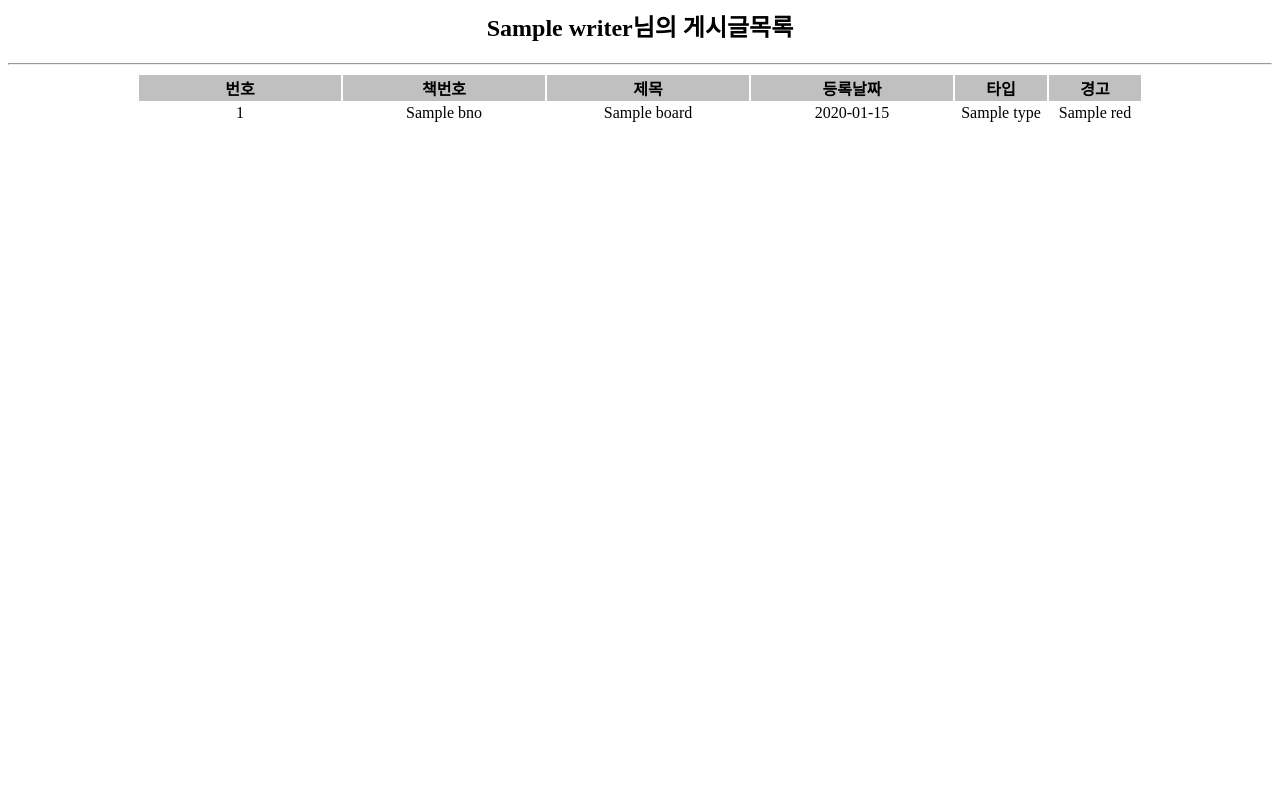
After one commit to KIMHYOJUNGG/playGround, a Java web app: template spring_Project/WebContent/WEB-INF/view/admin/admin_member_board.jsp in a window 1280 px wide. The commit adds this page. Run offline with Spring Boot 4, a stand-in JSP engine, Linux system fonts and the light colour scheme; the template is opened without the code that fills it: most values are stand-ins (such as "Sample title", 1, 10 or a date in 2020).

Commit message:
로그인 완료 어드민 선택한 회원의 게시글목록보기

```diff
--- a/spring_Project/WebContent/WEB-INF/mappers/board-mapper.xml
+++ b/spring_Project/WebContent/WEB-INF/mappers/board-mapper.xml
@@ -42,4 +42,8 @@ PUBLIC "-//mybatis.org//DTD Mapper 3.0//EN"
  order by no desc, regdate desc
  ]]>
 	</select>
+
+	<select id="boardid" resultType="hashmap">
+		select * from board where writer=#{id} order by red desc
+	</select>
 </mapper>
--- a/spring_Project/WebContent/WEB-INF/view/admin/admin_main.jsp
+++ b/spring_Project/WebContent/WEB-INF/view/admin/admin_main.jsp
@@ -20,7 +20,7 @@
 		</thead>
 		<c:forEach var="m" items="${list }">
 			 <tr align="center">
-			 	<td><a href="/board/selectAll">${m.NICKNAME }</a></td>
+			 	<td><a href="/admin/listid?id=${m.ID }">${m.NICKNAME }</a></td>
 			 	<td>${m.REGDATE }</td>
 			 	<td>${m.ID }</td>
 			 	<td>${m.EMAIL }</td>
--- /dev/null
+++ b/spring_Project/WebContent/WEB-INF/view/admin/admin_member_board.jsp
@@ -0,0 +1,50 @@
+<%@ page language="java" contentType="text/html; charset=UTF-8"
+	pageEncoding="UTF-8"%>
+<%@ taglib uri="http://java.sun.com/jsp/jstl/core" prefix="c"%>
+<html>
+<head>
+<title>회원관리</title>
+</head>
+<body>
+	<div align="center">
+		<h2>${writer }님의 게시글목록</h2>
+		<hr/>
+		<table>
+			<thead>
+				<tr style="background: silver">
+					<th style="width: 200px;">번호</th>
+					<th style="width: 200px;">책번호</th>
+					<th style="width: 200px;">제목</th>
+					<th style="width: 200px;">등록날짜</th>
+					<th style="width: 90px;">타입</th>
+					<th style="width: 90px;">경고</th>
+				</tr>
+			</thead>
+			<c:forEach var="m" items="${boardlist }">
+				<tr align="center">
+					<c:choose>
+						<c:when test="${m.RED=='Y'}">
+							<td><a href="">${m.NO }</a></td>
+						</c:when>
+						<c:otherwise>
+							<td>${m.NO }</td>
+						</c:otherwise>
+					</c:choose>
+					<td>${m.BNO }</td>
+					<td>${m.TITLE }</td>
+					<td>${m.REGDATE }</td>
+					<td>${m.TYPE }</td>
+					<c:choose>
+						<c:when test="${m.RED == 'Y'}">
+							<td style="color: RED">${m.RED }</td>
+						</c:when>
+						<c:otherwise>
+							<td>${m.RED}</td>
+						</c:otherwise>
+					</c:choose>
+				</tr>
+			</c:forEach>
+		</table>
+	</div>
+</body>
+</html>
--- a/spring_Project/WebContent/WEB-INF/view/board/register.jsp
+++ b/spring_Project/WebContent/WEB-INF/view/board/register.jsp
@@ -28,9 +28,8 @@
 				name='bookname' class="form-control" placeholder="Enter BookName">
 		</div>
 		<div class="form-group">
-			<label for="exampleInputEmail1">Writer</label>
-			<input type="text"
-				name="writer" class="form-control" placeholder="Enter Writer">
+			<label for="exampleInputEmail1">Writer</label><br/>
+			${logon }
 		</div>
 		<div class="form-group">
 			<label for="exampleInputEmail1">Title</label>
--- a/spring_Project/src/total/controller/BoardController.java
+++ b/spring_Project/src/total/controller/BoardController.java
@@ -106,6 +106,7 @@ public class BoardController {
 
     return "redirect:/board/listAll";
   }
+
 }
 /*create table board(
 bno number(4,0) not null,
--- a/spring_Project/src/total/controller/WSController.java
+++ b/spring_Project/src/total/controller/WSController.java
@@ -1,6 +1,7 @@
 package total.controller;
 
 import java.util.ArrayList;
+import java.util.HashMap;
 import java.util.Map;
 
 import javax.annotation.PostConstruct;
@@ -20,6 +21,9 @@ import total.domain.WebSocketMap;
 public class WSController extends TextWebSocketHandler {
 	@Autowired
 	WebSocketMap wsMap;
+	@Autowired
+	Gson gson;
+
 
 
 	/*@PostConstruct
--- a/spring_Project/src/total/service/AdminService.java
+++ b/spring_Project/src/total/service/AdminService.java
@@ -6,6 +6,8 @@ import java.util.Map;
 import org.mybatis.spring.SqlSessionTemplate;
 import org.springframework.beans.factory.annotation.Autowired;
 import org.springframework.stereotype.Service;
+
+import total.domain.BoardVO;
 
 @Service
 public class AdminService {
@@ -26,4 +28,8 @@ public class AdminService {
 	public List<Map> memberSelect(){
 		return template.selectList("member.selectAll");
 	}
+
+	public List<Map> boardIdSelect(String id) {
+		return template.selectList("board.boardid",id);
+	}
 }
```
Also changed, not shown: spring_Project/WebContent/WEB-INF/view/mainTemplate.jsp (+9 -2 lines), spring_Project/src/total/controller/AdminController.java (+21 -7 lines), spring_Project/src/total/controller/MemberController.java (+24 -4 lines).
